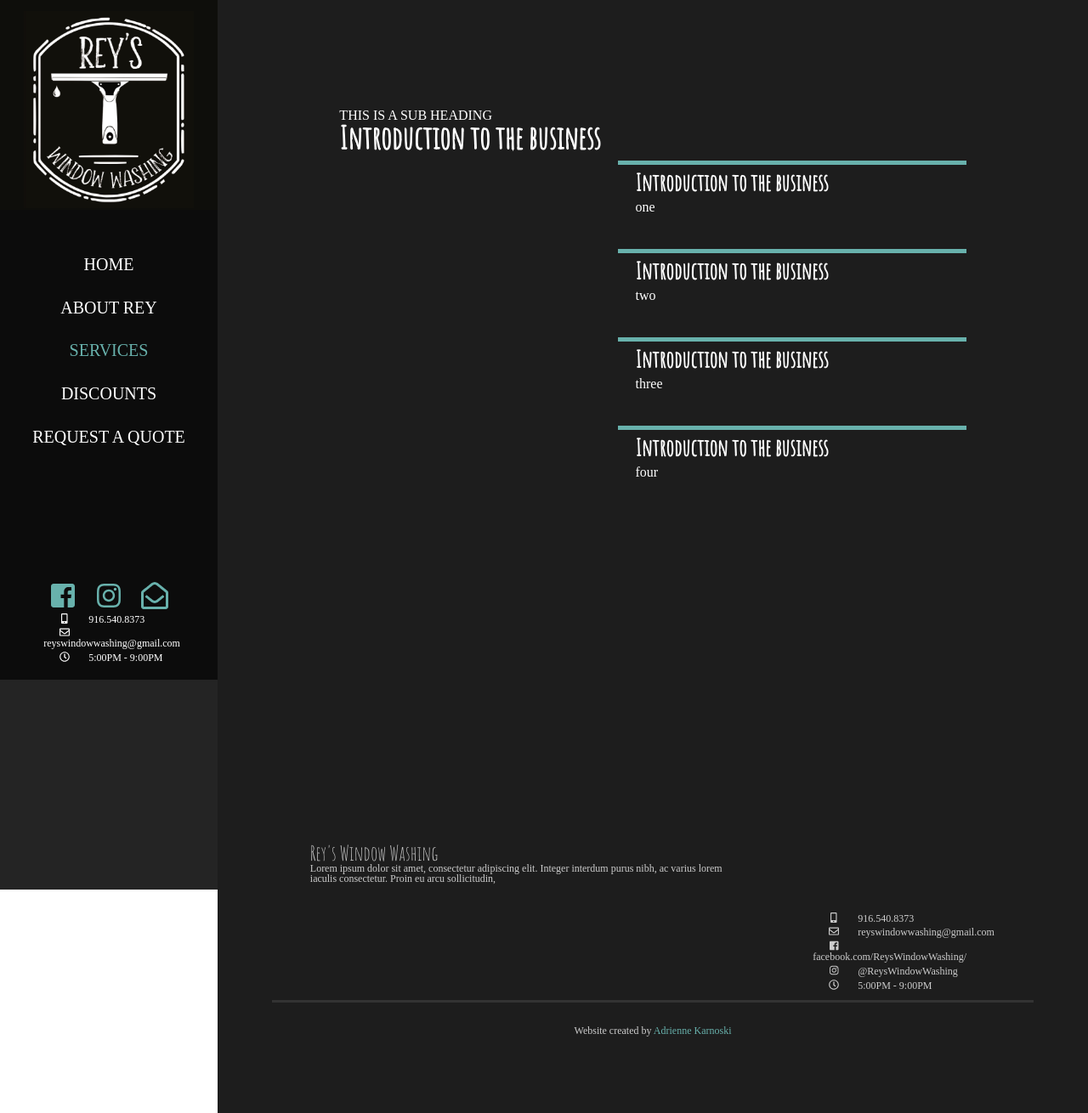
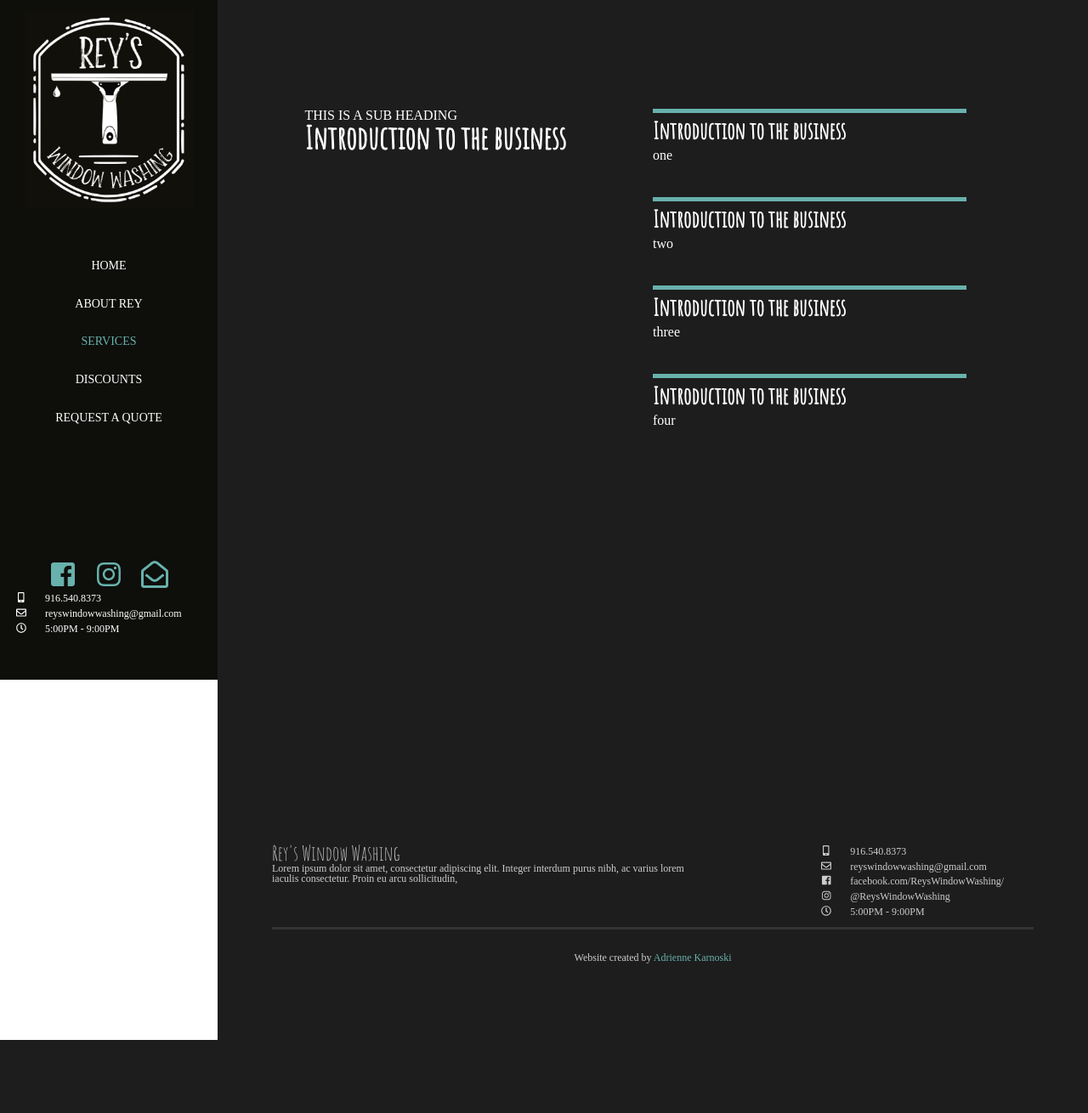
Before and after one commit to adriennekarnoski/reys_window_washing, a Flask app: page /services in a window 1280 px wide. Shown: the whole page at 85% size. After the commit the page ends 1224 px from the top, so only its background shows below. Run offline with Flask 2, Linux system fonts and the light colour scheme; some libraries are stand-ins or nearby versions; some web fonts are replaced.

Commit message:
updating desktop

```diff
--- a/static/app.js
+++ b/static/app.js
@@ -22,6 +22,9 @@
 });
 
 $(document).ready(function(){
+    if ($(window).width() < 640) {
+        $('.nav_mobile').hide();
+    }
     $('nav').on('click', '#mobile_menu', function() {
         $('.nav_mobile').slideToggle();
    })
--- a/static/layout.css
+++ b/static/layout.css
@@ -1,6 +1,15 @@
 
 /*layout.css: Controls the flow and structure of pages throughout the site*/
 
+main {
+    padding-top: 100px;
+}
+
+@media screen and (min-width: 640px) {
+    main {
+        padding-top: 0px;
+    }
+}
 
 nav {
     height: 100px;
@@ -115,30 +124,37 @@
     .one {
         width: 90%;
         margin: auto;
+        padding: 0%;
     }
 
     .two_even {
         width: 50%;
+        padding: 0%;
     }
 
     .two_small {
         width: 30%;
+        padding: 0%;
     }
 
     .two_big {
         width: 70%;
+        padding: 0%;
     }
 
     .three {
         width: 33%;
+        padding: 0%;
     }
 
     .four {
         width: 25%;
+        padding: 0%;
     }
 
     .five {
         width: 20%;
+        padding: 0%;
     }
 }
 
@@ -168,6 +184,7 @@
         float: right;
     }
 }
+
 /*home*/
 
 .home_background {
--- a/static/modules.css
+++ b/static/modules.css
@@ -95,9 +95,18 @@
         display: none;
     }
 
+    .nav_mobile {
+        background: #0e0e0b;
+        width: 100%;
+        display: block;
+        margin-top: 0px;
+        height: 50%;
+    }
+
     .nav_list {
         padding-top: 15%;
         text-align: center;
+        font-size: 14px;
     }
 
     .nav_list li, .nav_list a {
@@ -126,6 +135,7 @@
 
     .nav_contact {
         font-size: 12px;
+        padding-left: 0%;
     }
 
     .nav_contact li, .nav_icons li {
@@ -190,6 +200,7 @@
 
 @media screen and (min-width: 640px) {
     .home_contact {
+        display: inline-block;
         background: rgba(53, 103, 100, 0.8);
         width: 300px;
         color: white;
@@ -237,17 +248,6 @@
         margin: 6px;
     }
 }
-
-/*.icon_teal .fa-4x {
-    color: #9999a2;
-    padding-bottom: 4%;
-}*/
-
-/*.icon_teal a {
-    color: #68b1ac;
-    text-decoration: none;
-    padding-top: 5%;
-}*/
 
 .process_icons {
     width: 80%;
@@ -347,6 +347,7 @@
     }
 
     .buildings .image {
+        display: inline-block;
         border-top: solid 5px #1d1d1d;
         border-bottom: solid 5px #1d1d1d;
     }
@@ -357,8 +358,6 @@
     }
 }
 
-
-
 .numbers h4 {
     display: inline-block;
     border: solid #68b1ac 2px;
@@ -366,7 +365,6 @@
     border-radius: 50%;
     margin: 20px 10px;
 }
-
 
 .numbers h5 {
     display: inline-block;
@@ -408,7 +406,6 @@
 
 .send_message form {
     padding: 10% 5%;
-
     background: #356764;
     border-radius: 12px;
 }
```
